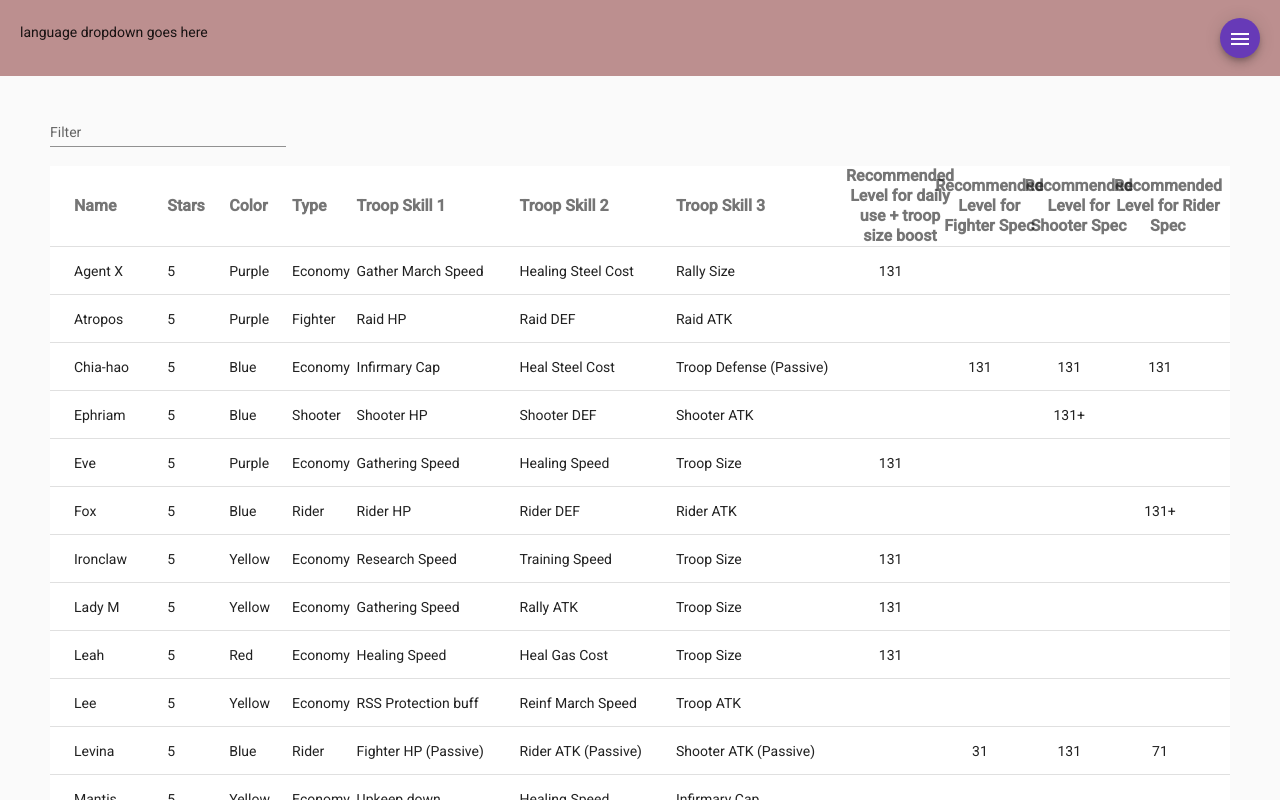
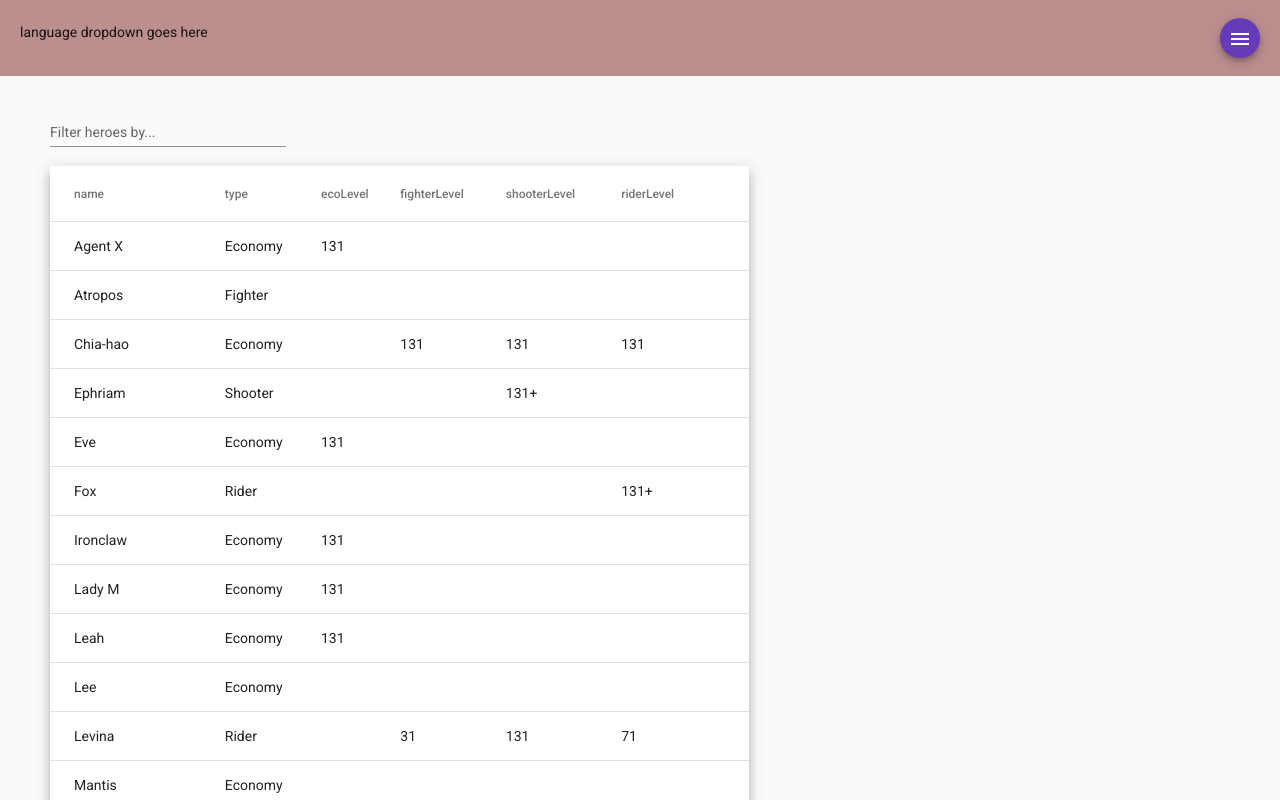
Before and after one commit to amandagreggpersonal/puzzles-and-survival, an Angular app: page /heroes in a window 1280 px wide. Built offline with nearby package versions, Linux system fonts and the light colour scheme.

Commit message:
fixed spelling, made heroes table better

```diff
--- a/src/app/components/heroes/heroes.component.html
+++ b/src/app/components/heroes/heroes.component.html
@@ -1,124 +1,61 @@
 <mat-form-field appearance="standard"
                 class="filter-input">
-  <mat-label>Filter</mat-label>
+  <mat-label>Filter heroes by...</mat-label>
   <input matInput
          (keyup)="applyFilter($event)"
-         placeholder="Example: Shooter"
+         placeholder="Example: shooter"
          #input>
 </mat-form-field>
 
-
 <table mat-table
-       matSort
+       multiTemplateDataRows
        [dataSource]="heroData"
-       class="hero-table"
-       matSortActive="name">
-
-  <ng-container matColumnDef="name">
+       class="hero-table mat-elevation-z8"
+       matSortActive="name"
+       class="mat-elevation-z8">
+  <ng-container matColumnDef="{{column}}"
+                *ngFor="let column of displayedColumns">
     <th mat-header-cell
-        *matHeaderCellDef
-        class="header-row"
-        mat-sort-header> Name </th>
+        *matHeaderCellDef> {{column}} </th>
     <td mat-cell
-        *matCellDef="let element"> {{element.name}} </td>
+        *matCellDef="let element"> {{element[column]}} </td>
   </ng-container>
 
-  <ng-container matColumnDef="starRating">
-    <th mat-header-cell
-        *matHeaderCellDef
-        class="header-row"
-        mat-sort-header> Stars </th>
+  <!-- Expanded Content Column - The detail row is made up of this one column that spans across all columns -->
+  <ng-container matColumnDef="expandedDetail">
     <td mat-cell
-        *matCellDef="let element"> {{element.starRating}} </td>
-  </ng-container>
-
-  <ng-container matColumnDef="color">
-    <th mat-header-cell
-        class="header-row"
-        *matHeaderCellDef
-        mat-sort-header> Color </th>
-    <td mat-cell
-        *matCellDef="let element"> {{element.color}} </td>
-  </ng-container>
-
-  <ng-container matColumnDef="type">
-    <th mat-header-cell
-        class="header-row"
-        *matHeaderCellDef
-        mat-sort-header> Type </th>
-    <td mat-cell
-        *matCellDef="let element"> {{element.type}} </td>
-  </ng-container>
-
-  <ng-container matColumnDef="troopSkill1">
-    <th mat-header-cell
-        class="header-row"
-        *matHeaderCellDef
-        mat-sort-header> Troop Skill 1 </th>
-    <td mat-cell
-        *matCellDef="let element"> {{element.troopSkill1}} </td>
-  </ng-container>
-
-  <ng-container matColumnDef="troopSkill2">
-    <th mat-header-cell
-        class="header-row"
-        *matHeaderCellDef
-        mat-sort-header> Troop Skill 2 </th>
-    <td mat-cell
-        *matCellDef="let element"> {{element.troopSkill2}} </td>
-  </ng-container>
-
-  <ng-container matColumnDef="troopSkill3">
-    <th mat-header-cell
-        class="header-row"
-        *matHeaderCellDef
-        mat-sort-header> Troop Skill 3 </th>
-    <td mat-cell
-        *matCellDef="let element"> {{element.troopSkill3}} </td>
-  </ng-container>
-
-  <ng-container matColumnDef="ecoLevel">
-    <th mat-header-cell
-        class="header-row"
-        *matHeaderCellDef
-        mat-sort-header> Recommended Level for daily use + troop size boost </th>
-    <td mat-cell
-        class="center-cell"
-        *matCellDef="let element"> {{element.ecoLevel}} </td>
-  </ng-container>
-
-  <ng-container matColumnDef="fighterLevel">
-    <th mat-header-cell
-        class="header-row"
-        *matHeaderCellDef
-        mat-sort-header>Recommended Level for Fighter Spec </th>
-    <td mat-cell
-        class="center-cell"
-        *matCellDef="let element"> {{element.fighterLevel}} </td>
-  </ng-container>
-
-  <ng-container matColumnDef="shooterLevel">
-    <th mat-header-cell
-        class="header-row"
-        *matHeaderCellDef
-        mat-sort-header>Recommended Level for Shooter Spec </th>
-    <td mat-cell
-        class="center-cell"
-        *matCellDef="let element"> {{element.shooterLevel}} </td>
-  </ng-container>
-
-  <ng-container matColumnDef="riderLevel">
-    <th mat-header-cell
-        class="header-row"
-        *matHeaderCellDef
-        mat-sort-header>Recommended Level for Rider Spec </th>
-    <td mat-cell
-        class="center-cell"
-        *matCellDef="let element"> {{element.riderLevel}} </td>
+        *matCellDef="let element"
+        [attr.colspan]="displayedColumns.length">
+      <div class="element-detail"
+           [@detailExpand]="element == expandedElement ? 'expanded' : 'collapsed'">
+        <div class="element-diagram">
+          <div class="element-name"> {{element.name}} </div>
+          <div class="element-type"> {{element.type}} </div>
+        </div>
+        <div class="element-description">
+          <span class="star-rating">Star Rating: {{element.starRating}}<br /></span>
+          <span class="element.color">Color: {{element.color}}<br /></span>
+          <span class="troop-skill">Troop Skill 1: {{element.troopSkill1}}<br /></span>
+          <span class="troop-skill">Troop Skill 2: {{element.troopSkill2}}<br /></span>
+          <span class="troop-skill">Troop Skill 3: {{element.troopSkill3}}<br /></span>
+          <div class="economy-Level">Recommended level for basic economy stats and troop size increase: {{(element.ecoLevel ? element.ecoLevel : 'Not needed')}} </div>
+          <div class="fighterLevel">Recommended level for Fighter Spec: {{(element.fighterLevel ? element.fighterLevel : 'Not needed')}} </div>
+          <div class="shooterLevel">Recommended level for Shooter Spec: {{(element.shooterLevel ? element.shooterLevel : 'Not needed')}} </div>
+          <div class="riderLevel">Recommended level for Rider Spec: {{(element.riderLevel ? element.riderLevel : 'Not needed')}} </div>
+        </div>
+      </div>
+    </td>
   </ng-container>
 
   <tr mat-header-row
       *matHeaderRowDef="displayedColumns"></tr>
   <tr mat-row
-      *matRowDef="let row; columns: displayedColumns;"></tr>
+      *matRowDef="let element; columns: displayedColumns;"
+      class="element-row"
+      [class.expanded-row]="expandedElement === element"
+      (click)="expandedElement = expandedElement === element ? null : element">
+  </tr>
+  <tr mat-row
+      *matRowDef="let row; columns: ['expandedDetail']"
+      class="detail-row"></tr>
 </table>
--- a/src/app/components/heroes/heroes.component.scss
+++ b/src/app/components/heroes/heroes.component.scss
@@ -17,3 +17,52 @@
 .filter-input{
   width: 20%;
 }
+
+.element-name{
+  font-size: 16px;
+  font-weight: 500;
+}
+
+tr.detail-row {
+  height: 0;
+}
+
+tr.element-row:not(.expanded-row):hover {
+  background: whitesmoke;
+}
+
+tr.element-row:not(.expanded-row):active {
+  background: #efefef;
+}
+
+.element-row td {
+  border-bottom-width: 0;
+}
+
+.element-detail {
+  overflow: hidden;
+  display: flex;
+}
+
+.element-diagram {
+  min-width: 80px;
+  border: 2px solid black;
+  padding: 8px;
+  font-weight: lighter;
+  margin: 8px 0;
+  height: 104px;
+}
+
+.element-symbol {
+  font-weight: bold;
+  font-size: 40px;
+  line-height: normal;
+}
+
+.element-description {
+  padding: 16px;
+}
+
+.element-description-attribution {
+  opacity: 0.5;
+}
--- a/src/app/components/heroes/heroes.component.ts
+++ b/src/app/components/heroes/heroes.component.ts
@@ -1,16 +1,26 @@
 import { AfterViewInit, Component, OnInit, ViewChild } from '@angular/core';
 import { MatSort, Sort } from '@angular/material/sort';
 import { MatTableDataSource } from '@angular/material/table';
-import { HERO_DATA } from './heros';
+import { animate, state, style, transition, trigger } from '@angular/animations';
+import { Heroes, HERO_DATA } from './heroes';
 
 @Component({
   selector: 'app-heroes',
   templateUrl: './heroes.component.html',
-  styleUrls: ['./heroes.component.scss']
+  styleUrls: ['./heroes.component.scss'],
+  animations: [
+    trigger('detailExpand', [
+      state('collapsed', style({ height: '0px', minHeight: '0' })),
+      state('expanded', style({ height: '*' })),
+      transition('expanded <=> collapsed', animate('225ms cubic-bezier(0.4, 0.0, 0.2, 1)')),
+    ]),
+  ],
 })
+
 export class HeroesComponent implements AfterViewInit {
-  public displayedColumns: string[] = ['name', 'starRating', 'color', 'type', 'troopSkill1', 'troopSkill2', 'troopSkill3', 'ecoLevel', 'fighterLevel', 'shooterLevel', 'riderLevel'];
+  public displayedColumns: string[] = ['name', 'type', 'ecoLevel', 'fighterLevel', 'shooterLevel', 'riderLevel'];
   public heroData: MatTableDataSource<any> = new MatTableDataSource(HERO_DATA);
+  public expandedElement: Heroes | null = null;
 
   @ViewChild(MatSort) public sort: MatSort = new MatSort;
 
--- a/src/app/components/heroes/heros.ts
+++ b/src/app/components/heroes/heroes.ts
@@ -1,4 +1,4 @@
-export interface Heros {
+export interface Heroes {
   name: string;
   starRating: number;
   color: string;
@@ -12,7 +12,7 @@ export interface Heros {
   riderLevel: string;
 }
 
-export const HERO_DATA: Heros[] = [
+export const HERO_DATA: Heroes[] = [
   { name: "Agent X", starRating: 5, color: "Purple", type: "Economy", troopSkill1: "Gather March Speed", troopSkill2: "Healing Steel Cost", troopSkill3: "Rally Size", ecoLevel: "131", fighterLevel: "", shooterLevel: "", riderLevel: "" },
   { name: "Atropos", starRating: 5, color: "Purple", type: "Fighter", troopSkill1: "Raid HP", troopSkill2: "Raid DEF", troopSkill3: "Raid ATK", ecoLevel: "", fighterLevel: "", shooterLevel: "", riderLevel: "" },
   { name: "Chia-hao", starRating: 5, color: "Blue", type: "Economy", troopSkill1: "Infirmary Cap", troopSkill2: "Heal Steel Cost", troopSkill3: "Troop Defense (Passive)", ecoLevel: "", fighterLevel: "131", shooterLevel: "131", riderLevel: "131" },
```
